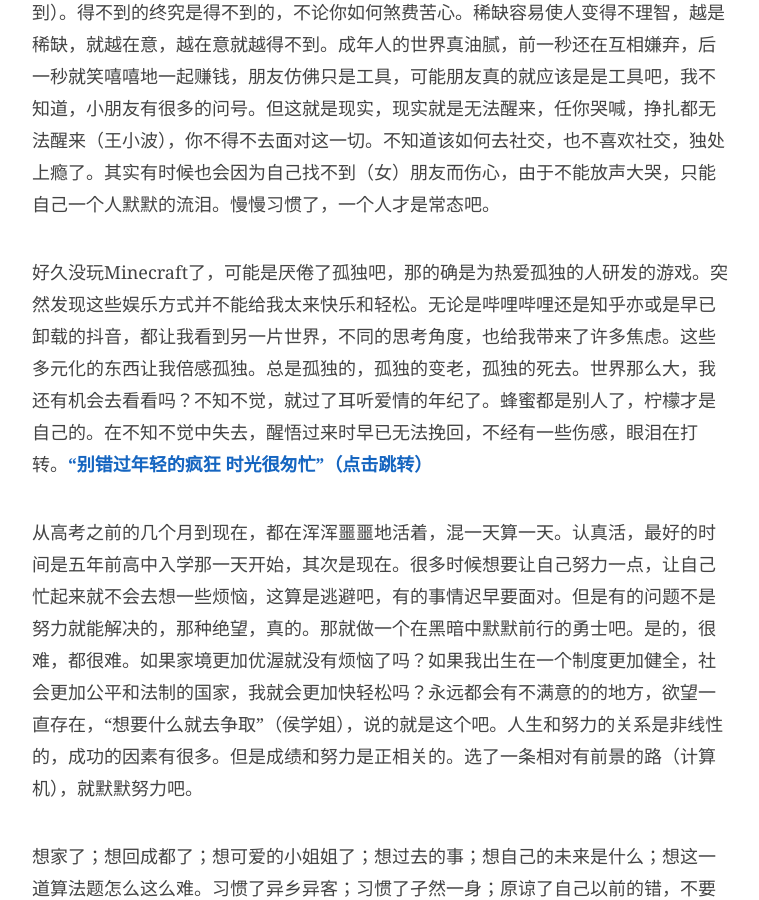
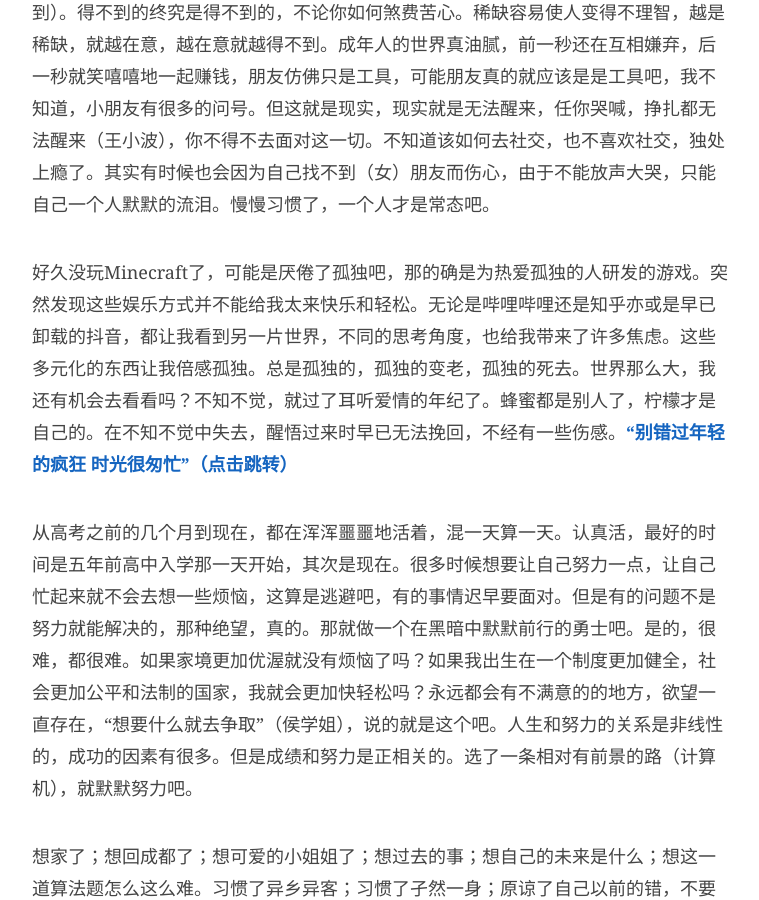
Before and after one commit to JaydenYL/JaydenYL.github.io, a Jekyll site: the page built from _posts/2020-03-08-生快.md, in a window 1280 px wide and 900 px high, scrolled down 1037 px. Shown: the whole window, without its empty margins (258-1017 px from the left). Built offline with Jekyll 4.4.1, drawn with Linux system fonts in a browser that asks for light colours; comment, search, counter and statistics services are not loaded.

```diff
--- a/_posts/2020-03-08-生快.md
+++ b/_posts/2020-03-08-生快.md
@@ -40,7 +40,7 @@
 
 每个人都是孤独的吧，于是乎朋友才有了意义。相当怀念一个人静静地看书学习的那段时间，没有人打扰。写一段代码，读几页书，整个世界都跟着平静下来。可能这是一种逃避吧，社交恐惧症无可救药。那些可爱的小姐姐，等以后再说吧，（可能以后也追不到）。得不到的终究是得不到的，不论你如何煞费苦心。稀缺容易使人变得不理智，越是稀缺，就越在意，越在意就越得不到。成年人的世界真油腻，前一秒还在互相嫌弃，后一秒就笑嘻嘻地一起赚钱，朋友仿佛只是工具，可能朋友真的就应该是是工具吧，我不知道，小朋友有很多的问号。但这就是现实，现实就是无法醒来，任你哭喊，挣扎都无法醒来（王小波），你不得不去面对这一切。不知道该如何去社交，也不喜欢社交，独处上瘾了。其实有时候也会因为自己找不到（女）朋友而伤心，由于不能放声大哭，只能自己一个人默默的流泪。慢慢习惯了，一个人才是常态吧。
 
-<br>好久没玩Minecraft了，可能是厌倦了孤独吧，那的确是为热爱孤独的人研发的游戏。突然发现这些娱乐方式并不能给我太来快乐和轻松。无论是哔哩哔哩还是知乎亦或是早已卸载的抖音，都让我看到另一片世界，不同的思考角度，也给我带来了许多焦虑。这些多元化的东西让我倍感孤独。总是孤独的，孤独的变老，孤独的死去。世界那么大，我还有机会去看看吗？不知不觉，就过了耳听爱情的年纪了。蜂蜜都是别人了，柠檬才是自己的。在不知不觉中失去，醒悟过来时早已无法挽回，不经有一些伤感，眼泪在打转。[**“别错过年轻的疯狂 时光很匆忙”（点击跳转）**](https://www.bilibili.com/video/av93784707?t=5)
+<br>好久没玩Minecraft了，可能是厌倦了孤独吧，那的确是为热爱孤独的人研发的游戏。突然发现这些娱乐方式并不能给我太来快乐和轻松。无论是哔哩哔哩还是知乎亦或是早已卸载的抖音，都让我看到另一片世界，不同的思考角度，也给我带来了许多焦虑。这些多元化的东西让我倍感孤独。总是孤独的，孤独的变老，孤独的死去。世界那么大，我还有机会去看看吗？不知不觉，就过了耳听爱情的年纪了。蜂蜜都是别人了，柠檬才是自己的。在不知不觉中失去，醒悟过来时早已无法挽回，不经有一些伤感。[**“别错过年轻的疯狂 时光很匆忙”（点击跳转）**](https://www.bilibili.com/video/av93784707?t=5)
 
 <br>从高考之前的几个月到现在，都在浑浑噩噩地活着，混一天算一天。认真活，最好的时间是五年前高中入学那一天开始，其次是现在。很多时候想要让自己努力一点，让自己忙起来就不会去想一些烦恼，这算是逃避吧，有的事情迟早要面对。但是有的问题不是努力就能解决的，那种绝望，真的。那就做一个在黑暗中默默前行的勇士吧。是的，很难，都很难。如果家境更加优渥就没有烦恼了吗？如果我出生在一个制度更加健全，社会更加公平和法制的国家，我就会更加快轻松吗？永远都会有不满意的的地方，欲望一直存在，“想要什么就去争取”（侯学姐），说的就是这个吧。人生和努力的关系是非线性的，成功的因素有很多。但是成绩和努力是正相关的。选了一条相对有前景的路（计算机），就默默努力吧。
 
```
Also changed, not shown: _posts/2020-3-19-《活着》.md (added, +17 -0 lines), 1 other file.
